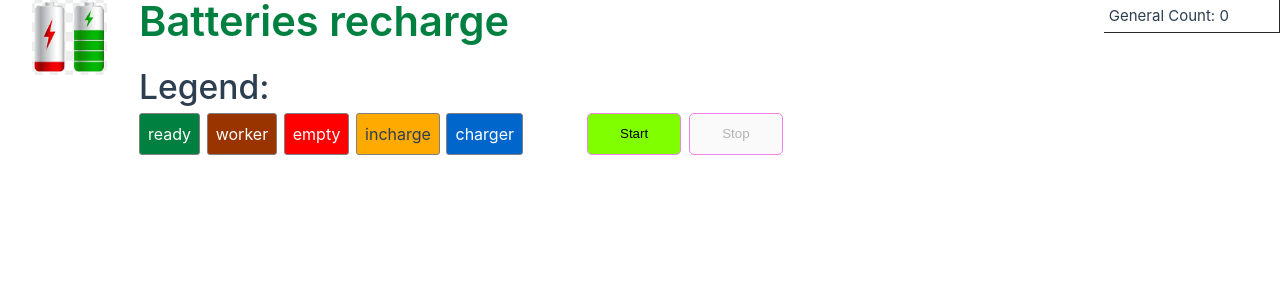
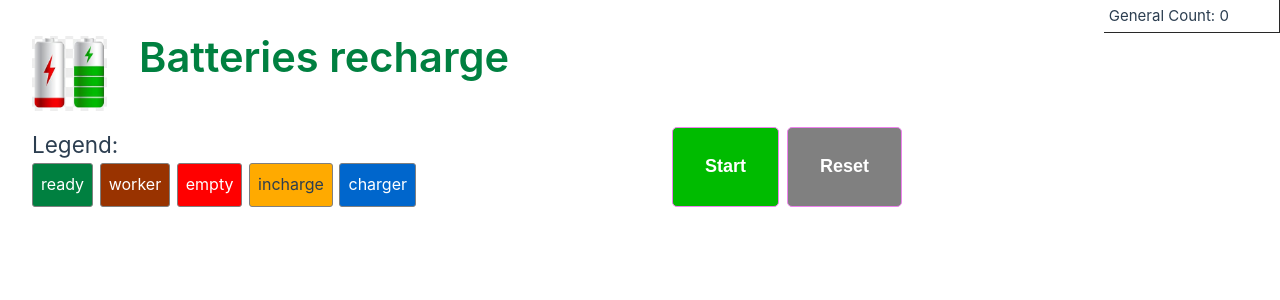
Before and after one commit to cleargoal/vuejs-calculation-visualization, a Vue app: page / in a window 1280 px wide. Shown: the top 300 px of the page. Built offline with nearby package versions, Linux system fonts and the light colour scheme.

Commit message:
move start and stop buttons to separate component StartStopButtons.vue

```diff
--- a/src/App.vue
+++ b/src/App.vue
@@ -1,14 +1,14 @@
 <script setup>
-import HelloWorld from './components/HelloWorld.vue'
+import WorkingArea from './components/WorkingArea.vue'
 import TheProcess from "@/components/TheProcess.vue";
 </script>
 
 <template>
   <header>
-    <img alt="Vue logo" class="logo" src="./assets/battery-charge.png" width="75" height="75" />
+    <img alt="Vue logo" class="logo" src="../public/battery-charge.png" width="75" height="75" />
 
     <div class="wrapper">
-      <HelloWorld msg="Batteries recharge" />
+      <WorkingArea msg="Batteries recharge" />
     </div>
   </header>
 
--- /dev/null
+++ b/src/components/StartStopButtons.vue
@@ -0,0 +1,94 @@
+<template>
+    <div class="buttons-wrap">
+        <button
+            class="ss-button butt-general"
+            :class="{'start-color':ssButton, 'stop-color': !ssButton}"
+            @click="start"
+        >
+            {{ buttName }}
+        </button>
+        <button
+            class="butt-general reset-color"
+            :disabled="!ssButton"
+            @click="reset"
+        >
+            Reset
+        </button>
+    </div>
+</template>
+
+<script>
+    import { mapActions } from 'pinia'
+    import {useCounterStore} from "@/stores/counter";
+
+    export default {
+        name: "StartStopButtons",
+        props: {
+            ssButton: {  // StartStopButtons. true: Start able, false: Stop able;
+                type: Boolean,
+                default: true,
+            },
+        },
+        emits: ['start'],
+        data() {
+            return {
+                startDisable: false,
+                stopDisable: true,
+
+            };
+        },
+        computed: {
+            buttName() {
+                return this.ssButton ? 'Start' : 'Stop';
+            },
+        },
+        methods: {
+            start() {
+                this.startDisable = true;
+                this.stopDisable = false;
+                this.$emit('start', this.ssButton);
+            },
+            reset() {
+                this.stopDisable = true;
+                this.startDisable = false;
+                this.resetGeneral();
+                // this.$emit('start', false);
+            },
+            ...mapActions(useCounterStore, {
+                resetGeneral: 'resetGeneralCount',
+                fullReset: 'fullReset',
+            }),
+        },
+    }
+</script>
+
+<style scoped>
+.buttons-wrap {
+    display: flex;
+    width: 30%;
+}
+
+.butt-general {
+    border-radius: 5px;
+    padding: 0 2rem;
+    border: 1px solid violet;
+    color: white;
+    font-weight: bold;
+    font-size: larger;
+    cursor: pointer;
+}
+
+.ss-button {
+    margin-right: .5rem;
+}
+
+.start-color {
+    background-color: #0b0;
+}
+.stop-color {
+    background-color: blue;
+}
+.reset-color {
+    background-color: gray;
+}
+</style>
--- a/src/components/TheLegend.vue
+++ b/src/components/TheLegend.vue
@@ -3,20 +3,9 @@
         <div class="legend">
             <legend-battery
                 v-for="stat of status"
-                    :status="stat"/>
-        </div>
-        <div class="buttons-wrap">
-            <button
-                    class="ss-button butt-general"
-                    :class="{'but-color':startDisable === false}"
-                    :disabled="startDisable"
-                    @click="generator"
-            >Start</button>
-            <button
-                    class="butt-general"
-                    :class="{'but-color':startDisable === true && stopDisable === false}"
-                    :disabled="stopDisable"
-                    @click="stopLoop">Stop</button>
+                :key="stat"
+                :status="stat"
+            />
         </div>
     </div>
 </template>
@@ -30,8 +19,6 @@ export default {
         data() {
             return{
                 status: ['ready', 'worker', 'empty', 'incharge', 'charger',],
-            startDisable: false,
-            stopDisable: true,
             };
         },
     }
@@ -49,19 +36,4 @@ export default {
     display: flex;
     justify-content: space-between;
 }
-.buttons-wrap {
-    display: flex;
-    width: 30%;
-}
-.butt-general {
-    border-radius: 5px;
-    padding: 0 2rem;
-    border: 1px solid violet;
-}
-.ss-button {
-    margin-right: .5rem;
-}
-.but-color {
-    background-color: chartreuse;
-}
 </style>
--- a/src/components/TheProcess.vue
+++ b/src/components/TheProcess.vue
@@ -1,4 +1,14 @@
 <template>
+    <div class="flex mb-4">
+        <div>
+            <h2>Legend: </h2>
+            <the-legend />
+        </div>
+        <start-stop-buttons
+            :ss-button="isStart"
+            @start="startStop"
+        />
+    </div>
     <div class="process">
         <process-row
             v-for="row of batteries"
@@ -12,12 +22,14 @@
 
 <script>
     import ProcessRow from "@/components/ProcessRow.vue";
+    import TheLegend from "@/components/TheLegend.vue";
+    import StartStopButtons from "@/components/StartStopButtons.vue";
     import { useCounterStore } from '@/stores/counter';
     import { mapState, mapActions } from 'pinia'
 
     export default {
         name: "TheProcess",
-    components: {ProcessRow},
+        components: {ProcessRow, TheLegend, StartStopButtons},
         data() {
             return {
                 interval: false,
@@ -28,6 +40,7 @@ export default {
                 stopDisable: true,
                 fullComplete: 0,
                 charging: [],
+                isStart: true, // StartStopButtons. true: Start able, false: Stop able;
             }
         },
         computed: {
@@ -42,11 +55,21 @@ export default {
                 setGeneral: 'setGeneralCount',
                 setBatteries: 'setProcBatteryRow',
                 setFullComplete: 'setStoreComplete',
+                resetGeneral: 'resetGeneralCount',
+                fullReset: 'fullReset',
             }),
+            startStop(ev) {
+                if (ev) {
+                    this.fullReset();
+                    this.generator();
+                }
+                else {
+                    this.stopLoop();
+                }
+            },
             async generator() {
-            this.startDisable = true;
-            this.stopDisable = false;
                 this.interval = true;
+                this.isStart = false;
                 await this.loop();
             },
             async loop() {
@@ -69,9 +92,9 @@ export default {
             },
             stopLoop() {
                 this.interval = false;
-            this.stopDisable = true;
-            this.startDisable = false;
-            console.log(this.charging);
+                this.resetGeneral();
+                this.isStart = true;
+                // console.log(this.charging);
             },
             addBatteryRow() {
                 this.batteryRow++;
@@ -121,7 +144,7 @@ export default {
                         third: this.$refs.rows[2],
                         forth: this.$refs.rows[3],
                     };
-
+                    console.log(scalp);
                     await this.changeRowStatus(empty, 'incharge');
                 }
 
@@ -176,4 +199,6 @@ export default {
     flex-direction: column;
     justify-content: space-between;
 }
+.flex {display: flex;}
+.mb-4 {margin-bottom: 1rem;}
 </style>
--- a/src/components/HelloWorld.vue
+++ b/src/components/WorkingArea.vue
@@ -1,20 +1,16 @@
 <template>
     <div class="greetings">
         <h1 class="green">{{ msg }}</h1>
-        <h2>
-            Legend:
-            <the-legend />
-        </h2>
     </div>
     <view-widget />
 </template>
 
 <script>
-import TheLegend from "@/components/TheLegend.vue";
+// import TheLegend from "@/components/TheLegend.vue";
 import ViewWidget from "@/components/ViewWidget.vue";
 
 export default {
-    components: {TheLegend, ViewWidget},
+    components: {/*TheLegend,*/ ViewWidget},
     props: {
         msg: {
             type: String,
--- a/src/stores/counter.js
+++ b/src/stores/counter.js
@@ -18,6 +18,9 @@ export const useCounterStore = defineStore('counter', {
         setGeneralCount() {
             this.generalCount++;
         },
+        resetGeneralCount() {
+            this.generalCount = 0;
+        },
         setActualStatus(status) {
             this.actualRowStatus = status;
         },
@@ -36,6 +39,11 @@ export const useCounterStore = defineStore('counter', {
                 gStep: this.generalCount,
                 procState: this.procBatts,
             });
-        }
+        },
+        fullReset() {
+            this.generalCount = 0;
+            this.procBatts = [];
+
+        },
     },
 })
```
Also changed, not shown: public/battery-charge.png (renamed from src/assets/battery-charge.png). Lines whose indentation alone changed are shown as unchanged.
